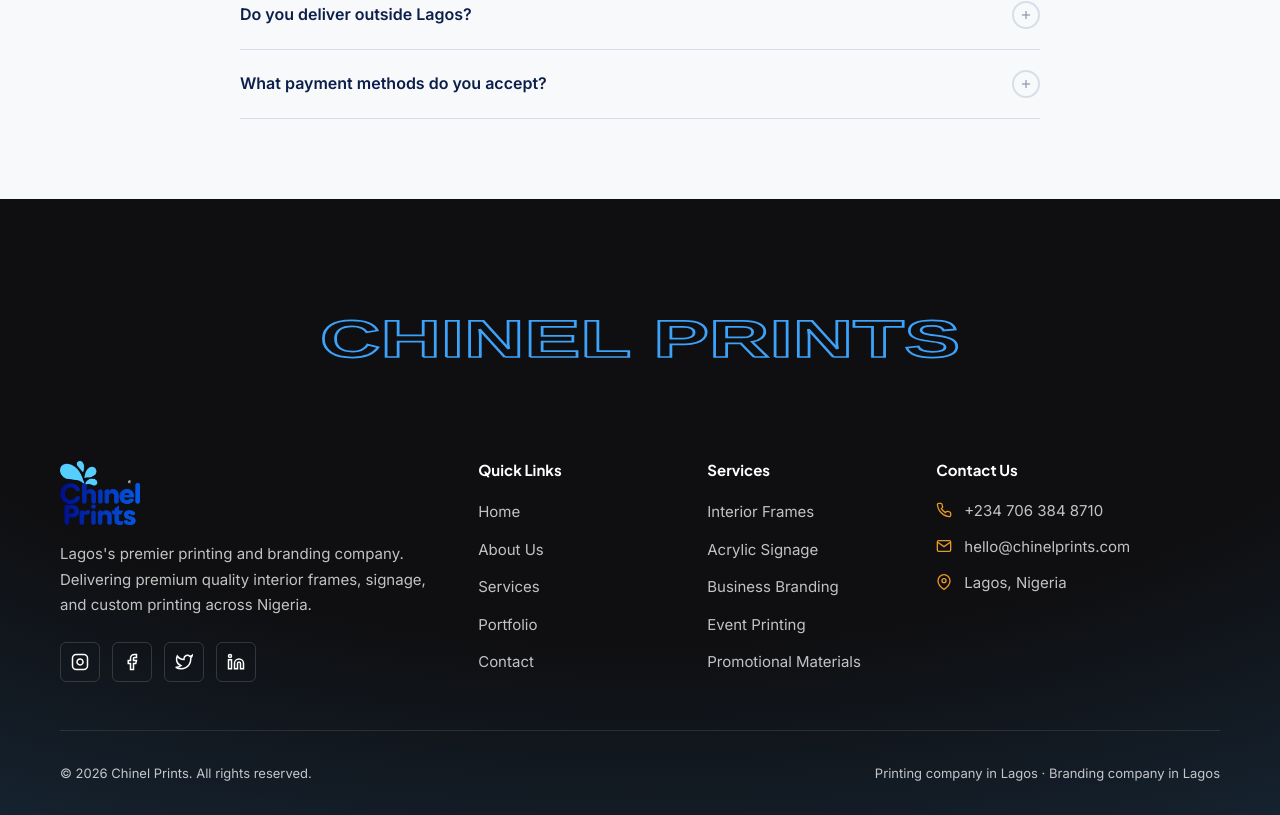
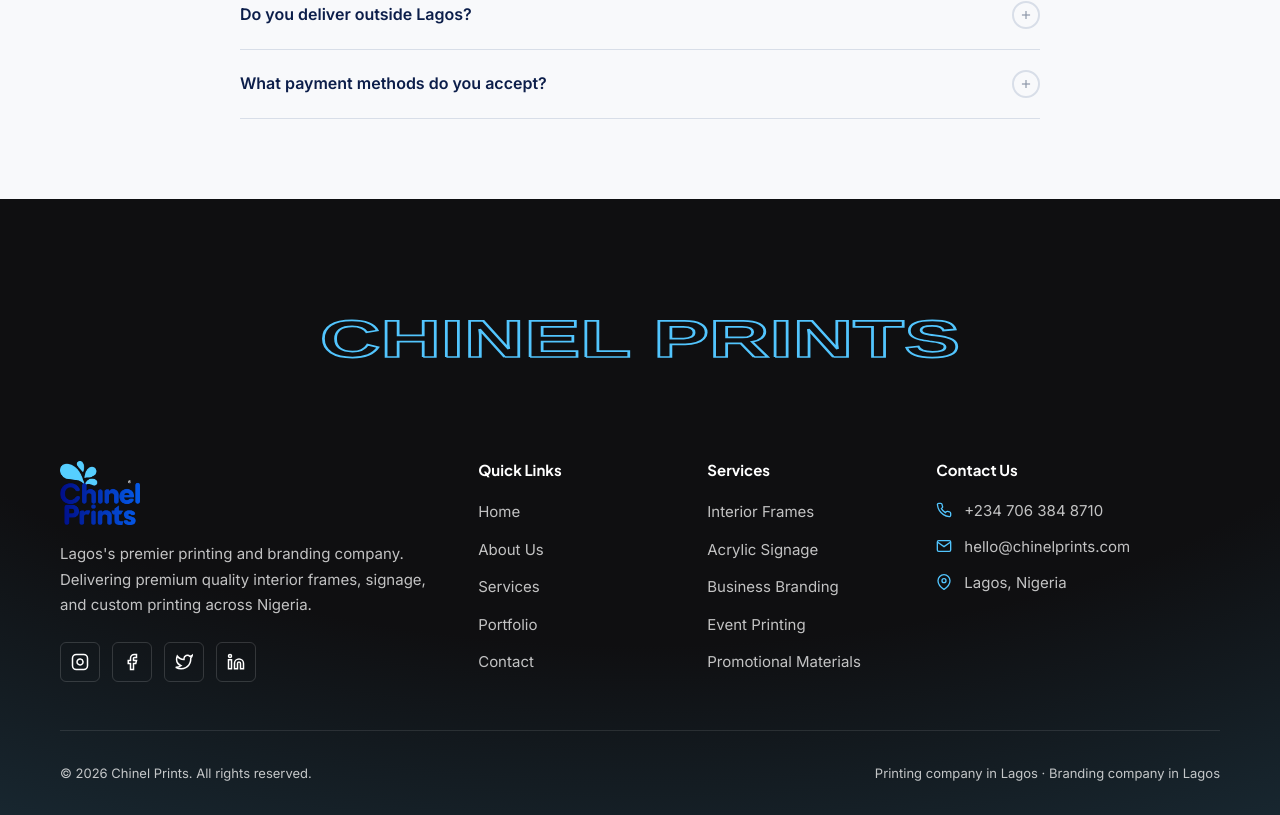
Before and after one commit to AVJoshua/chinel-prints, a Next.js app: page /chinel-prints/contact in a window 1280 px wide. Shown: the part 1625-2440 px from the top of the page. Built offline with nearby package versions, Linux system fonts and the light colour scheme.

Commit message:
Replace orange accent color with brand blue #52c5fe
Update CSS variables, hero badge, buttons, labels, footer text
stroke, favicon, and focus rings to the new accent color.

```diff
--- a/src/app/legacy.css
+++ b/src/app/legacy.css
@@ -4,8 +4,8 @@
   --color-white: #ffffff;
   --color-deep-blue: #0c1e4a;
   --color-blue-light: #1a3a7a;
-  --color-accent: #e8972a;
-  --color-accent-hover: #d4851f;
+  --color-accent: #52c5fe;
+  --color-accent-hover: #38b8f5;
   --color-gray-50: #f8f9fb;
   --color-gray-100: #eef1f6;
   --color-gray-200: #d8dee8;
@@ -394,8 +394,8 @@
   display: inline-flex;
   align-items: center;
   gap: 0.5rem;
-  background: rgba(232, 151, 42, 0.15);
-  border: 1px solid rgba(232, 151, 42, 0.3);
+  background: rgba(82, 197, 254, 0.15);
+  border: 1px solid rgba(82, 197, 254, 0.3);
   color: var(--color-accent);
   padding: 0.5rem 1rem;
   border-radius: 100px;
@@ -741,7 +741,7 @@
   outline: none;
   border-color: var(--color-accent);
   background: var(--color-white);
-  box-shadow: 0 0 0 3px rgba(232, 151, 42, 0.15);
+  box-shadow: 0 0 0 3px rgba(82, 197, 254, 0.15);
 }
 
 .form-group textarea {
--- a/src/components/ui/text-hover-effect.tsx
+++ b/src/components/ui/text-hover-effect.tsx
@@ -93,7 +93,7 @@
 
   const renderText = (variant: "static" | "ghost" | "animated" | "gradient") => {
     if (variant === "static") {
-      return <EffectText className="stroke-[#3ca2fa]">{text}</EffectText>;
+      return <EffectText className="stroke-[#52c5fe]">{text}</EffectText>;
     }
 
     if (variant === "ghost") {
@@ -110,7 +110,7 @@
     if (variant === "animated") {
       return (
         <EffectText
-          className="stroke-[#3ca2fa] dark:stroke-[#3ca2fa99]"
+          className="stroke-[#52c5fe] dark:stroke-[#52c5fe99]"
           motionProps={{
             initial: { strokeDashoffset: DASH_LENGTH, strokeDasharray: DASH_LENGTH },
             animate: { strokeDashoffset: 0, strokeDasharray: DASH_LENGTH },
@@ -165,7 +165,7 @@
         >
           {hovered && (
             <>
-              <stop offset="0%" stopColor="#eab308" />
+              <stop offset="0%" stopColor="#52c5fe" />
               <stop offset="25%" stopColor="#ef4444" />
               <stop offset="50%" stopColor="#80eeb4" />
               <stop offset="75%" stopColor="#06b6d4" />
@@ -208,7 +208,7 @@
       className="absolute inset-0 z-0"
       style={{
         background:
-          "radial-gradient(125% 125% at 50% 10%, #0F0F1166 50%, #3ca2fa33 100%)",
+          "radial-gradient(125% 125% at 50% 10%, #0F0F1166 50%, #52c5fe33 100%)",
       }}
     />
   );
```
Also changed, not shown: public/favicon.svg.
